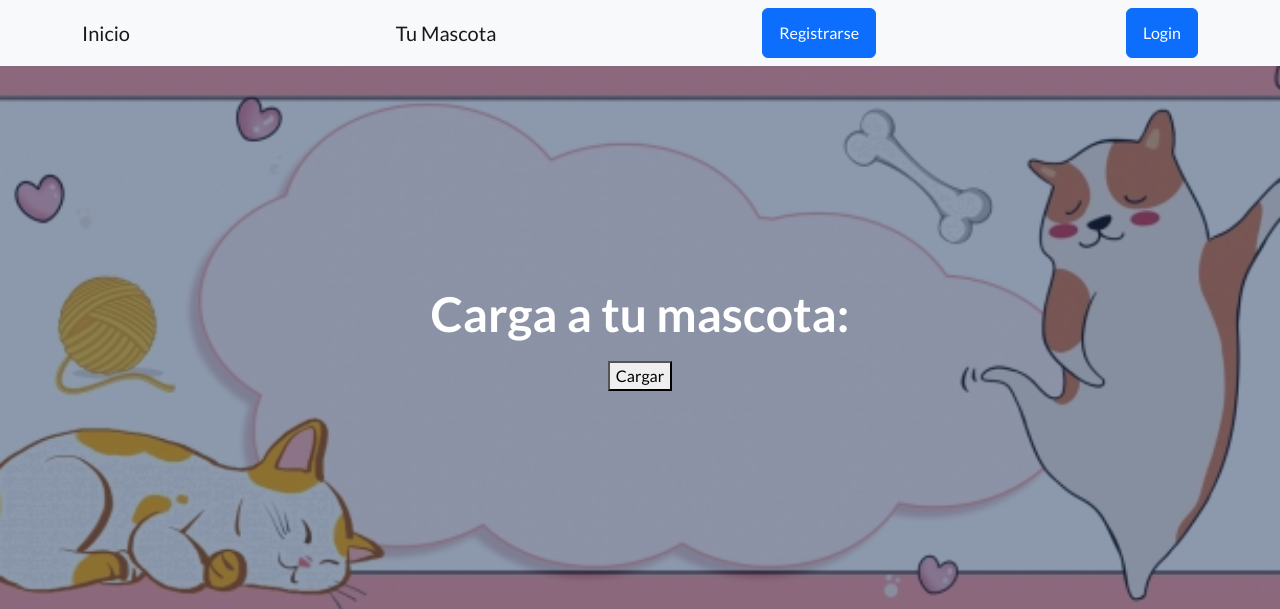
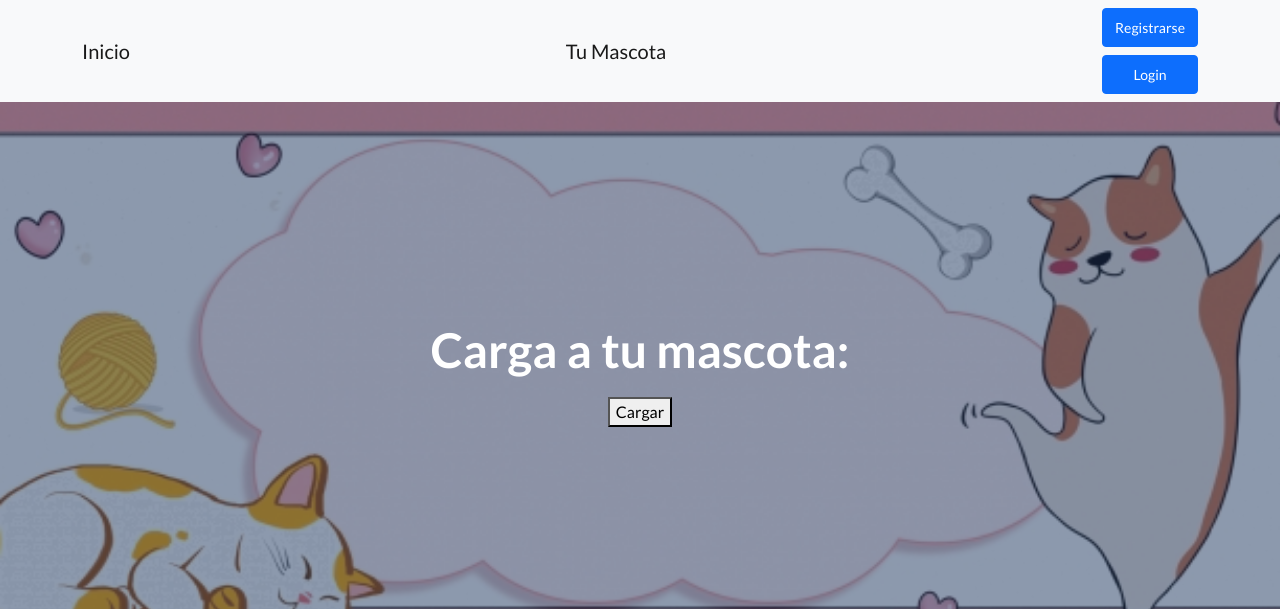
Before and after one commit to leotosi07/Proyecto-Django, a Django app: page /buscar-mascota/ in a window 1280 px wide. Shown: the top 609 px of the page. Run offline with Django 4.2, Linux system fonts and the light colour scheme; data that the repository does not hold is empty; some libraries are stand-ins or nearby versions.

Commit message:
pequenios ajustes

```diff
--- a/inicio/views.py
+++ b/inicio/views.py
@@ -1,5 +1,3 @@
-from django.shortcuts import render
-from django.template import Template, Context, loader
 from django.shortcuts import render, redirect
 from inicio.forms import CreacionMascotaForm,BuscarMascota
 from inicio.models import Mascota
@@ -10,6 +8,7 @@ def inicio (request):
 
 def buscar_mascota (request):
     return render (request,'inicio/buscar_mascota.html')
+
 
 def cargar_mascota (request):
     if request.method == "POST":
--- a/templates/genericos/base.html
+++ b/templates/genericos/base.html
@@ -25,11 +25,15 @@
                 <a class="navbar-brand" href={% url 'inicio:inicio' %}>Inicio</a>
                 <a class="navbar-brand" href={% url 'inicio:buscar_mascota' %}>Tu Mascota</a>
                 {% if request.user.is_authenticated %}
-                <a class="navbar-brand" href='#'>{{request.user.username}}</a>
-                <a class="btn btn-primary" href={% url 'usuarios:logout' %}>logout</a>
+                <div class="d-flex">
+                    <a class="navbar-brand mr-auto" href="#">{{ request.user.username }}</a>
+                    <a class="btn btn-primary" href="{% url 'usuarios:logout' %}">logout</a>
+                </div>
                 {% else %}
-                <a class="btn btn-primary" href={% url 'usuarios:registro' %}>Registrarse</a>
-                <a class="btn btn-primary" href={% url 'usuarios:login' %}>Login</a>
+                <div class="d-flex flex-column">
+                    <a class="btn btn-primary btn-sm mb-2" href="{% url 'usuarios:registro' %}">Registrarse</a>
+                    <a class="btn btn-primary btn-sm" href="{% url 'usuarios:login' %}">Login</a>
+                </div>
                 {% endif %}
 
             </div>
```
